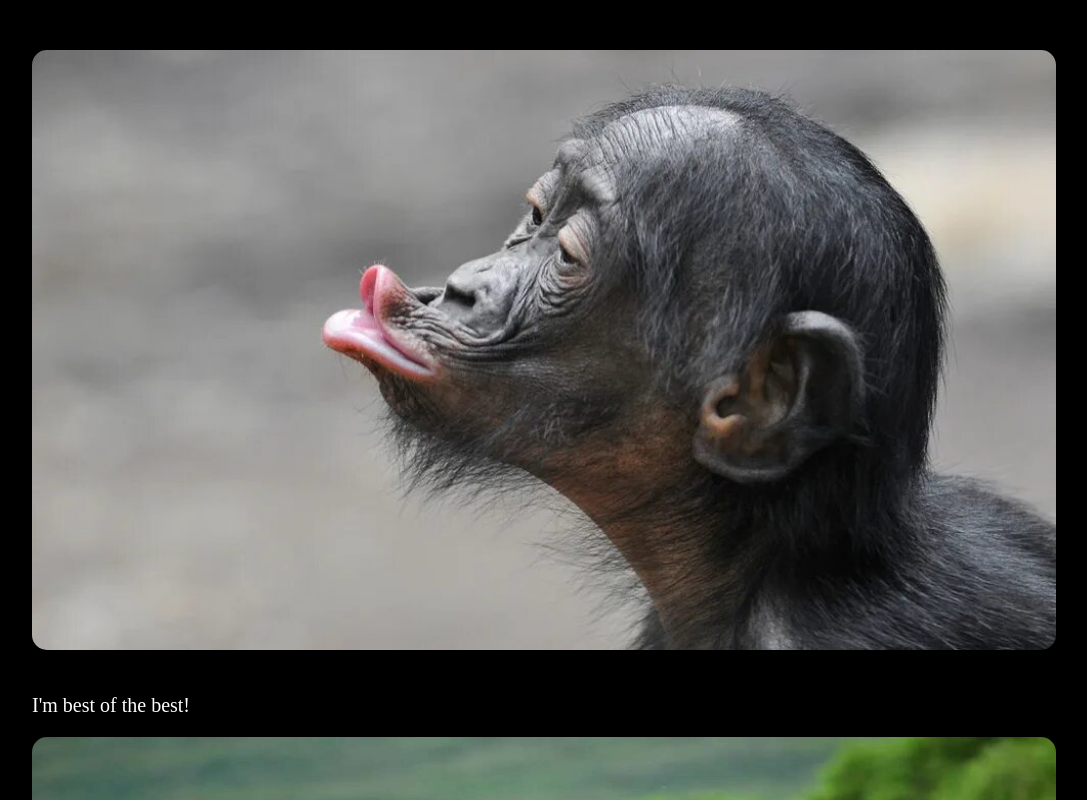
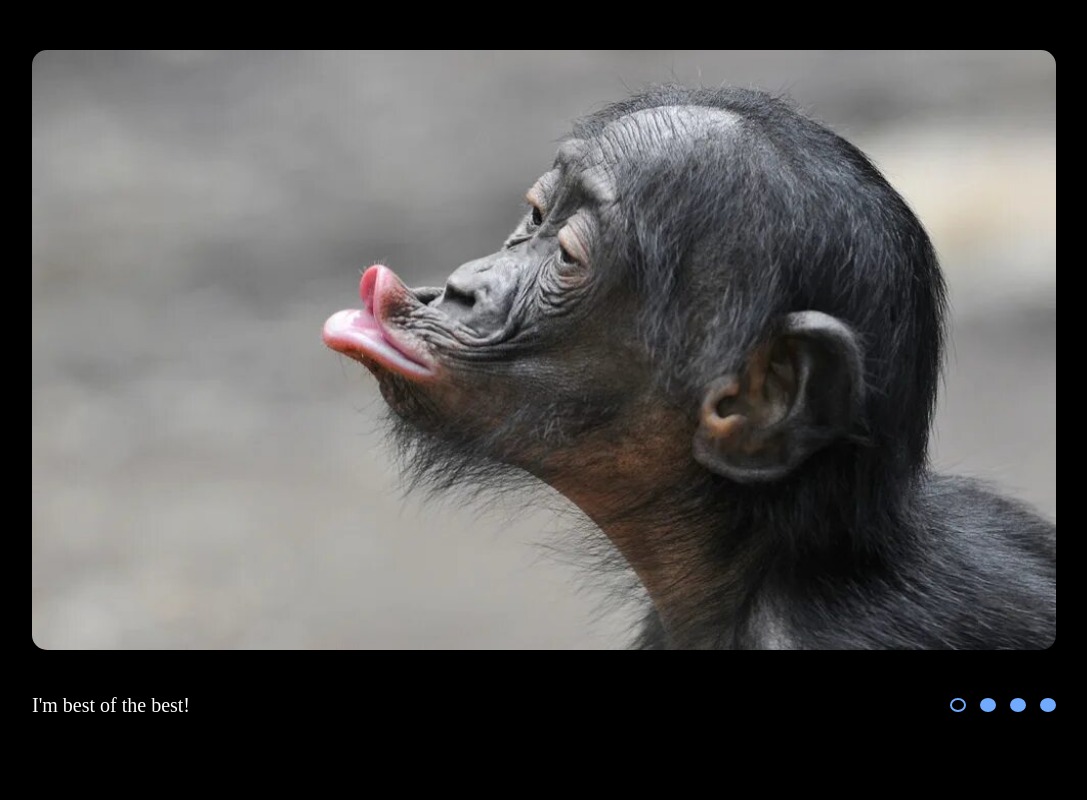
Before and after one commit to Daria-V1985/cssMemeSlider, a plain HTML site: page cssMemeSlider/index.html in a window 1280 px wide. Shown: the top 800 px of the page, without its empty margins (96-1183 px from the left). Drawn offline with Linux system fonts and the light colour scheme.

Commit message:
feat: add js functional (Satuday, Sep 14, 2024 00:25:34 AM)

```diff
--- a/cssMemeSlider/assets/css/style.css
+++ b/cssMemeSlider/assets/css/style.css
@@ -1,5 +1,8 @@
 .wrapper {
+  width: 100%;
+  height: 100vh;
   background-color: #000;
+  overflow: hidden;
 }
 .slider {
   display: flex;
@@ -10,6 +13,11 @@
 }
 .slider__container {
   position: relative;
+  overflow: hidden;
+}
+.slider__track {
+  width: 1024px;
+  display: flex;
 }
 .slider__track-img {
   width: 1024px;
@@ -28,12 +36,13 @@
   bottom: 25px;
 }
 .slider__dot {
-  width: 13px;
-  height: 13px;
+  width: 14px;
+  height: 14px;
   background-color: #71abff;
   border: 2px solid #71abff;
   border-radius: 50%;
   margin-right: 14px;
+  transition: all .3s ease;
 }
 .slider__dot:last-child {
   margin-right: 0px;
@@ -42,14 +51,17 @@
   background-color: #fff;
   border: 2px solid #fff;
   cursor: pointer;
+  transition: all .3s ease;
 }
 .slider__dot.active {
   display: block;
   background-color: transparent;
   border: 2px solid #71abff;
+  transition: all .3s ease;
 }
 .slider__dot.active:hover {
   display: block;
   background-color: transparent;
   border: 2px solid #fff;
+  transition: all .3s ease;
 }
--- a/cssMemeSlider/assets/js/app.js
+++ b/cssMemeSlider/assets/js/app.js
@@ -1,5 +1,5 @@
-const slider = document.querySelector('.slider');
-const sliderTrack = slider.querySelectorAll('.slider__track');
+const slider = document.querySelector('.slider__track');
+const sliderTrackItem = slider.querySelectorAll('.slider__track-item');
 const dotsFuture = document.querySelector('.slider__dots');
 
 
@@ -8,7 +8,7 @@ const dotsFuture = document.querySelector('.slider__dots');
 let slideIndex = 0;
 const dots = [];
 
-for(let i = 0; i < sliderTrack.length; i++) {
+for(let i = 0; i < sliderTrackItem.length; i++) {
 
   const dot = document.createElement('button');
   dot.dataset.slideTo = i;
@@ -25,8 +25,8 @@ for(let i = 0; i < sliderTrack.length; i++) {
 function showSlideDots(e) {
   const slideTo = e.target.dataset.slideTo;
 
-  sliderTrack.forEach(element => element.style.display = 'none');
-  sliderTrack[slideTo].style.display = 'block';
+  sliderTrackItem.forEach(element => element.style.display = 'none');
+  sliderTrackItem[slideTo].style.display = 'block';
 
   dots.forEach(dot => dot.classList.remove('active'));
   e.target.classList.add('active');
```
